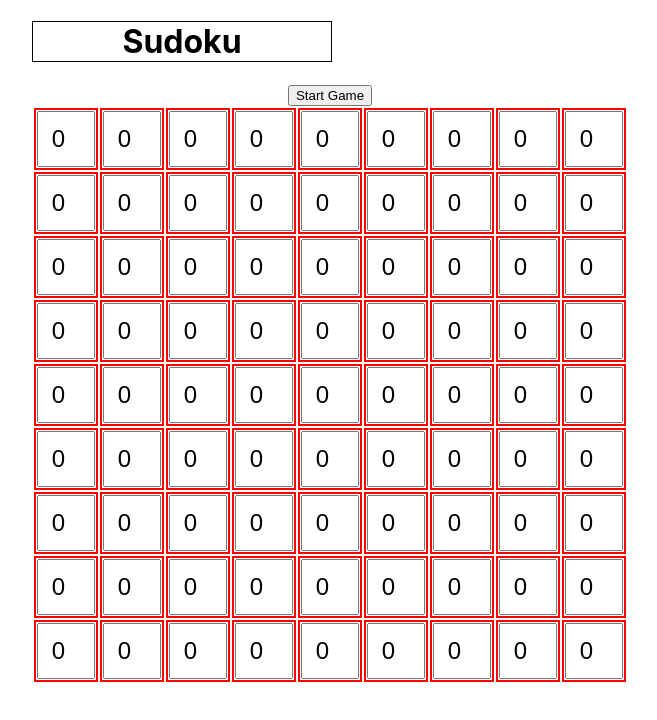
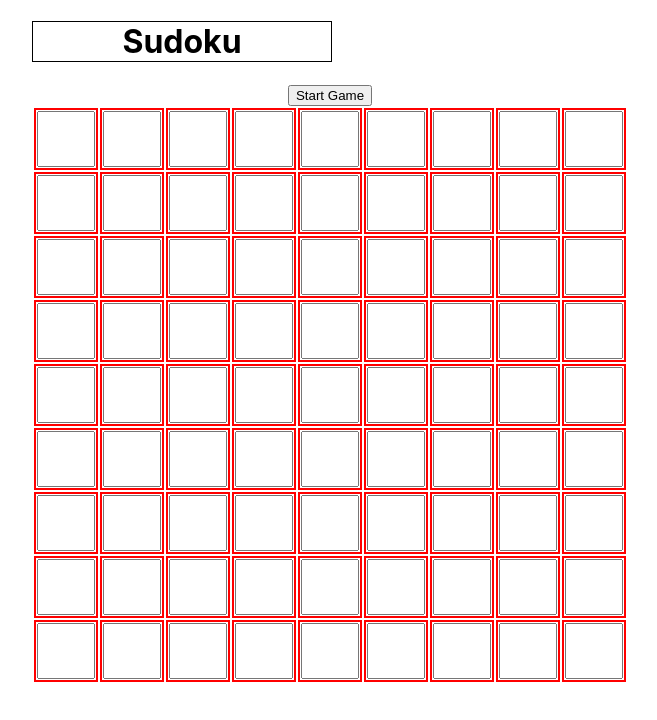
Before and after one commit to artisnate/CPSC332-Sudoku, a React (Create React App) app in the folder sudoku/: page / in a window 1280 px wide. Shown: the top 720 px of the page, without its empty margins (310-967 px from the left). Built offline with nearby package versions, Linux system fonts and the light colour scheme.

Commit message:
Properly functioning board

```diff
--- a/sudoku/src/Board.js
+++ b/sudoku/src/Board.js
@@ -2,29 +2,34 @@ import './Board.css';
 import { useState } from "react";
 
 function Board() {
-    const [board, setBoard] = useState(Array.from({length: 9},()=> Array.from({length: 9}, () => 0)));
+    let[board, setBoard] = useState(Array.from({length: 9}, ()=> Array.from({length: 9}, () => 0)));
 
-    const handleBoxChange = (row, col, e) => {
+    const handleBoxChange = (e, row, col) => {
         let newBoard = [...board];
         newBoard[row][col] = e.target.value;
         setBoard(newBoard);
+        console.log(`row${row} col${col}`);
     };
 
     return(
         <>
             <table id="board">
                 <tbody>
-                    {
-                        board.map( function(row) {
-                            return <tr>
-                            {
-                                row.map( function(col) {
-                                    return <td><input type="number" value={col} onChange={e => handleBoxChange(row, col, e)}/></td>
-                                })
-                            }
-                            </tr>
-                        })
-                    }
+                {
+                    board.map((row, rowIndex) => (
+                        <tr key={rowIndex}>
+                        {
+                            row.map((col, colIndex) => (
+                                <td key={colIndex}>
+                                <input
+                                    type="number"
+                                    onChange={e => handleBoxChange(e, rowIndex, colIndex)}
+                                />
+                                </td>
+                            ))}
+                        </tr>
+                    ))
+                }
                 </tbody>
             </table>
         </>
```
Also changed, not shown: sudoku/src/Board.css (line endings or trailing spaces).
